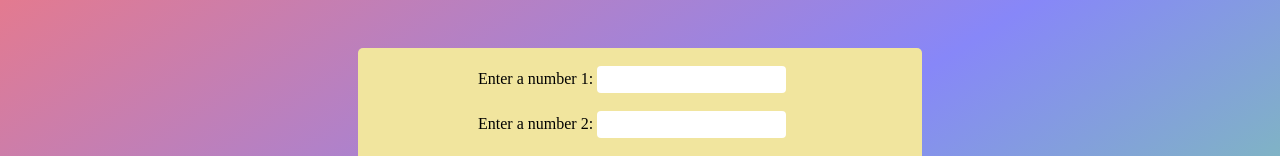
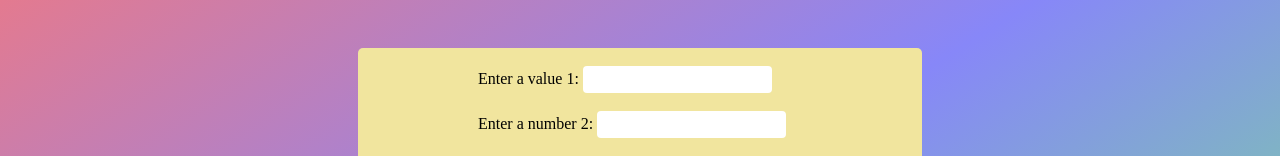
Before and after one commit to Gokul-77/Arithmetic_Operations, a plain HTML site: page index.html in a window 1280 px wide. Shown: the part 152-308 px from the top of the page. Drawn offline with Linux system fonts and the light colour scheme.

Commit message:
index commit

```diff
--- a/index.html
+++ b/index.html
@@ -9,7 +9,7 @@
         <div id="container">
 
             <br>
-            <label for="">Enter a number 1:</label>
+            <label for="">Enter a value 1:</label>
             <input type="number" id="num1">
             <br><br>
 
```
